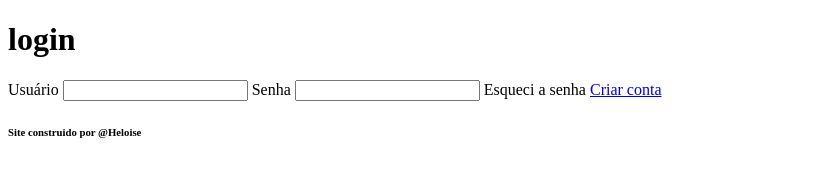
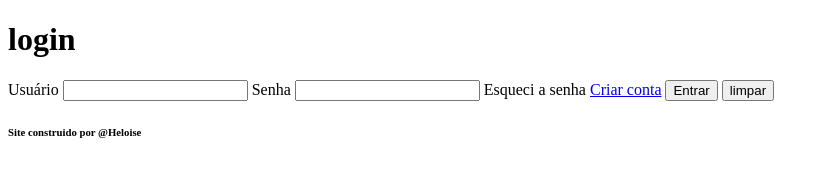
Before and after one commit to Heloise-Juchem/formularioHTML, a plain HTML site: page index.html in a window 1280 px wide. Shown: the whole page, without its empty margins (0-829 px from the left). Drawn offline with Linux system fonts and the light colour scheme.

Commit message:
egbliweru

```diff
--- a/index.html
+++ b/index.html
@@ -17,6 +17,8 @@
     <input type="password" id="senha" name="senha"
     <a href="#"> Esqueci a senha</a>
     <a href="#">Criar conta</a>
+    <input type="submit" value="Entrar">
+    <input type="reset" value="limpar"
 </form>
     </main>
     <footer>
```
